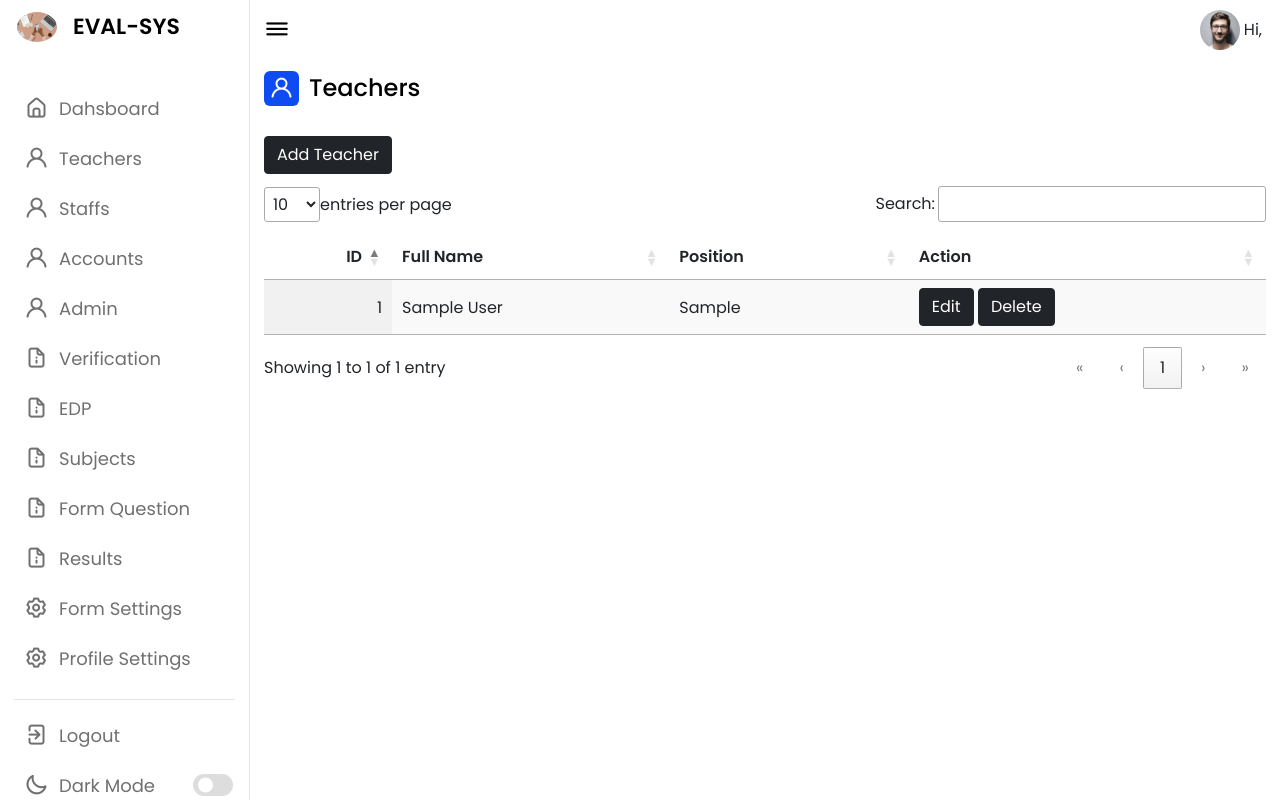
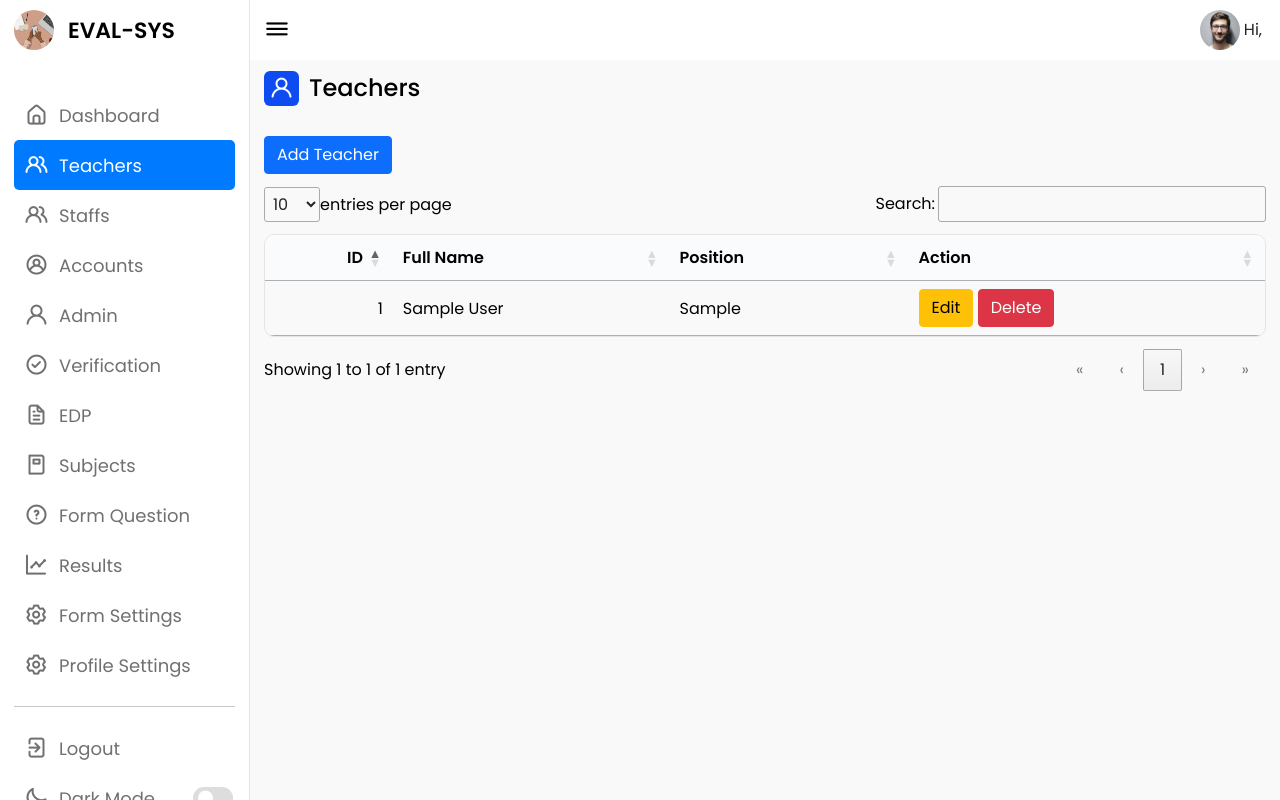
Before and after one commit to 119880/EvalSys, a PHP site: page /admin/teacher.php in a window 1280 px wide. Run offline with PHP 8.4, Linux system fonts and the light colour scheme; the visitor is signed in with stand-in values (Sample User, id 1); tables that the repository leaves empty hold one stand-in row (values such as "Sample post"); some libraries are stand-ins or nearby versions.

Commit message:
updated ui

```diff
--- a/admin/account.php
+++ b/admin/account.php
@@ -29,7 +29,7 @@ if ($method == "POST")
                     <span class="text">Accounts</span>
                 </div>
                 <a href="/admin/add_account.php" class="btn btn-dark acc-delete">Add Account</a>
-                <table id="accountTable" class="display">
+                <table id="accountTable" class="table-main">
                     <thead>
                         <tr>
                             <th>ID</th>
--- a/admin/admins.php
+++ b/admin/admins.php
@@ -29,7 +29,7 @@ if ($method == "POST")
                     <span class="text">Admins</span>
                 </div>
                 <a href="/admin/add_admin.php" class="btn btn-dark">Add Admin</a>
-                <table id="accountTable" class="display">
+                <table id="accountTable" class="table-main">
                     <thead>
                         <tr>
                             <th>ID</th>
--- a/admin/edp.php
+++ b/admin/edp.php
@@ -29,7 +29,7 @@ if ($method == "POST")
                     <span class="text">EDP</span>
                 </div>
                 <a href="/admin/add_edp.php" class="btn btn-dark acc-delete">Add EDP</a>
-                <table id="accountTable" class="display">
+                <table id="accountTable" class="table-main">
                     <thead>
                         <tr>
                             <th>Code</th>
--- a/admin/form_question.php
+++ b/admin/form_question.php
@@ -52,7 +52,7 @@ if (isset($_GET['type']))
                 </div>
                 <div class="mt-5">
                 <?php echo (empty($type))? '' : '<a href="/admin/add_question.php?type='.$type.'" class="btn btn-dark acc-delete">Add Question</a>';?>
-                    <table id="accountTable" class="display">
+                    <table id="accountTable" class="table-main">
                         <thead>
                             <tr>
                                 <th>ID</th>
--- a/admin/index.php
+++ b/admin/index.php
@@ -44,7 +44,7 @@ $history = get_recent();
                     <span class="text">Recent Activity</span>
                 </div>
 
-                <table data-order='[[ 0, "desc" ]]' id="accountTable" class="display">
+                <table data-order='[[ 0, "desc" ]]' id="accountTable" class="table-main">
                     <thead>
                         <tr>
                             <th>Date Submitted</th>
--- a/admin/nav.php
+++ b/admin/nav.php
@@ -1,3 +1,7 @@
+<?php
+$current_page = basename($_SERVER['PHP_SELF']);
+?>
+
 <nav class="main" style="overflow-y: scroll;">
     <div class="logo-name">
         <div class="logo-image">
@@ -9,57 +13,55 @@
 
     <div class="menu-items">
         <ul class="nav-links">
-            <li><a href="/admin">
+            <li><a href="/admin" class="<?= $current_page == 'index.php' ? 'active' : '' ?>">
                 <i class="uil uil-estate"></i>
-                <span class="link-name">Dahsboard</span>
+                <span class="link-name">Dashboard</span>
             </a></li>
-            <li><a href="/admin/teacher.php">
-                <i class="uil uil-user"></i>
+            <li><a href="/admin/teacher.php" class="<?= $current_page == 'teacher.php' ? 'active' : '' ?>">
+                <i class="uil uil-users-alt"></i>
                 <span class="link-name">Teachers</span>
             </a></li>
-            <li><a href="/admin/staff.php">
-                <i class="uil uil-user"></i>
+            <li><a href="/admin/staff.php" class="<?= $current_page == 'staff.php' ? 'active' : '' ?>">
+                <i class="uil uil-users-alt"></i>
                 <span class="link-name">Staffs</span>
             </a></li>
-            <li><a href="/admin/account.php">
-                <i class="uil uil-user"></i>
+            <li><a href="/admin/account.php" class="<?= $current_page == 'account.php' ? 'active' : '' ?>">
+                <i class="uil uil-user-circle"></i>
                 <span class="link-name">Accounts</span>
             </a></li>
-            <li><a href="/admin/admins.php">
+            <li><a href="/admin/admins.php" class="<?= $current_page == 'admins.php' ? 'active' : '' ?>">
             <i class="uil uil-user"></i>
             <span class="link-name">Admin</span>
             </a></li>
-            <li><a href="/admin/verification.php">
-                <i class="uil uil-document-info"></i>
+            <li><a href="/admin/verification.php" class="<?= $current_page == 'verification.php' ? 'active' : '' ?>">
+                <i class="uil uil-check-circle"></i>
                 <span class="link-name">Verification</span>
             </a></li>
-            <li><a href="/admin/edp.php">
-                <i class="uil uil-document-info"></i>
+            <li><a href="/admin/edp.php" class="<?= $current_page == 'edp.php' ? 'active' : '' ?>">
+                <i class="uil uil-file-alt"></i>
                 <span class="link-name">EDP</span>
             </a></li>
-            <li><a href="/admin/subjects.php">
-                <i class="uil uil-document-info"></i>
+            <li><a href="/admin/subjects.php" class="<?= $current_page == 'subjects.php' ? 'active' : '' ?>">
+                <i class="uil uil-book"></i>
                 <span class="link-name">Subjects</span>
             </a></li>
-            <li><a href="/admin/form_question.php">
-                <i class="uil uil-document-info"></i>
+            <li><a href="/admin/form_question.php" class="<?= $current_page == 'form_question.php' ? 'active' : '' ?>">
+                <i class="uil uil-question-circle"></i>
                 <span class="link-name">Form Question</span>
             </a></li>
-            <li><a href="/admin/results.php">
-                <i class="uil uil-document-info"></i>
+            <li><a href="/admin/results.php" class="<?= $current_page == 'results.php' ? 'active' : '' ?>">
+                <i class="uil uil-chart-line"></i>
                 <span class="link-name">Results</span>
             </a></li>
-            <li><a href="/admin/form_settings.php">
+            <li><a href="/admin/form_settings.php" class="<?= $current_page == 'form_settings.php' ? 'active' : '' ?>">
                 <i class="uil uil-setting"></i>
                 <span class="link-name">Form Settings</span>
             </a></li>
-            <li><a href="/admin/settings.php">
+            <li><a href="/admin/settings.php" class="<?= $current_page == 'settings.php' ? 'active' : '' ?>">
             <i class="uil uil-setting"></i>
             <span class="link-name">Profile Settings</span>
             </a></li>
-        </ul>
-
-        <ul class="logout-mode">
+            <hr>
             <li><a href="/admin/login.php?logout=1">
                 <i class="uil uil-signout"></i>
                 <span class="link-name">Logout</span>
--- a/admin/results.php
+++ b/admin/results.php
@@ -66,7 +66,7 @@ if ($method == "POST")
                     <a href="#" id="enterBtn" class="btn btn-primary">Enter</a>
                 </div>
                 <div class="mt-5">
-                    <table data-order='[[ 0, "desc" ]]' id="accountTable" class="display">
+                    <table data-order='[[ 0, "desc" ]]' id="accountTable" class="table-main">
                         <thead>
                             <tr>
                                 <th>Date Updated</th>
--- a/admin/staff.php
+++ b/admin/staff.php
@@ -29,7 +29,7 @@ if ($method == "POST")
                     <span class="text">Staffs</span>
                 </div>
                 <a href="/admin/add_staff.php" class="btn btn-dark">Add Staff</a>
-                <table id="accountTable" class="display">
+                <table id="accountTable" class="table-main">
                     <thead>
                         <tr>
                             <th>ID</th>
--- a/admin/studyload.php
+++ b/admin/studyload.php
@@ -40,7 +40,7 @@ $user = (object) $response->fetch_assoc();
                     <span class="text"><?php echo "(".$user->school_id.")".$user->fname." ".$user->lname."'s Study Load";?></span>
                 </div>
                 <a href="/admin/add_studyload.php?id=<?php echo $user->id ?>" class="btn btn-dark acc-delete">Add</a>
-                <table id="accountTable" class="display">
+                <table id="accountTable" class="table-main">
                     <thead>
                         <tr>
                             <th>EDP Code</th>
--- a/admin/subjects.php
+++ b/admin/subjects.php
@@ -29,7 +29,7 @@ if ($method == "POST")
                     <span class="text">Subjects</span>
                 </div>
                 <a href="/admin/add_subject.php" class="btn btn-dark acc-delete">Add Subject</a>
-                <table id="accountTable" class="display">
+                <table id="accountTable" class="table-main">
                     <thead>
                         <tr>
                             <th>ID</th>
--- a/admin/teacher.php
+++ b/admin/teacher.php
@@ -28,9 +28,9 @@ if ($method == "POST")
                     <i class="uil uil-user"></i>
                     <span class="text">Teachers</span>
                 </div>
-                <a href="/admin/add_teacher.php" class="btn btn-dark acc-delete">Add Teacher</a>
-                <table id="accountTable" class="display">
-                    <thead>
+                <a href="/admin/add_teacher.php" class="btn btn-primary acc-delete">Add Teacher</a>
+                <table id="accountTable" class="table-main">
+                    <thead class="table-head">
                         <tr>
                             <th>ID</th>
                             <th>Full Name</th>
@@ -49,8 +49,8 @@ if ($method == "POST")
                                 <td>'.$user["fname"].' '.$user["lname"].'</td>
                                 <td>'.$user["acronym"].'</td>
                                 <td>
-                                    <a href="/admin/view_teacher.php?id='.$user["id"].'" class="btn btn-dark">Edit</a>
-                                    <button type="button" class="btn btn-dark acc-delete" data-bs-toggle="modal" data-bs-target="#deleteBtn">Delete</button>
+                                    <a href="/admin/view_teacher.php?id='.$user["id"].'" class="btn btn-warning">Edit</a>
+                                    <button type="button" class="btn btn-danger acc-delete" data-bs-toggle="modal" data-bs-target="#deleteBtn">Delete</button>
                                 </td>
                                 </tr>';
                             }
--- a/admin/verification.php
+++ b/admin/verification.php
@@ -28,7 +28,7 @@ if ($method == "POST")
                     <i class="uil uil-user"></i>
                     <span class="text">User Verification</span>
                 </div>
-                <table id="accountTable" class="display">
+                <table id="accountTable" class="table-main">
                     <thead>
                         <tr>
                             <th>Form ID</th>
--- a/admin/view_evaluated.php
+++ b/admin/view_evaluated.php
@@ -87,7 +87,7 @@ $user = (object) $response->fetch_assoc();
                     <a href="#" id="enterBtn" class="btn btn-primary">Enter</a>
                 </div>
                 <div class="mt-5">
-                    <table data-order='[[ 0, "desc" ]]' id="accountTable" class="display">
+                    <table data-order='[[ 0, "desc" ]]' id="accountTable" class="table-main">
                         <thead>
                             <tr>
                                 <th>Date Submitted</th>
--- a/admin/view_result.php
+++ b/admin/view_result.php
@@ -48,7 +48,7 @@ $info = (object) $response->info->fetch_assoc();
                     <span class="text"><?php echo ($_GET['type'] == "Teacher")? $info->edp_code . " (" . $info->name . ") " . $info->fname . " " . $info->lname : $info->fname . " " . $info->lname;?>'s Evaluation Results</span>
                 </div>
                 <div class="mt-3">
-                    <table data-page-length='25' id="accountTable" class="display">
+                    <table data-page-length='25' id="accountTable" class="table-main">
                         <thead>
                             <tr>
                                 <th>Skills</th>
--- a/assets/css/admin.css
+++ b/assets/css/admin.css
@@ -18,6 +18,8 @@
     --box2-color: #FFE6AC;
     --box3-color: #E7D1FC;
     --title-icon-color: #fff;
+    --table-head-color: #F9FBFC;
+    --panel2-color: #f9f9f9;
 
     /* ====== Transition ====== */
     --tran-05: all 0.5s ease;
@@ -28,8 +30,8 @@
 body{
     min-height: 100vh;
     margin: 0;
-    background-color: var(--primary-color);
 }
+
 body.dark{
     --primary-color: #3A3B3C;
     --panel-color: #242526;
@@ -41,7 +43,10 @@ body.dark{
     --box2-color: #3A3B3C;
     --box3-color: #3A3B3C;
     --title-icon-color: #CCC;
+    --table-head-color: #333;
+    --panel2-color: #3C4042;
 }
+
 /* === Custom Scroll Bar CSS === */
 ::-webkit-scrollbar {
     width: 8px;
@@ -81,7 +86,7 @@ ol, ul {
 }
 
 nav.close{
-    width: 73px;
+    width: 80px;
 }
 nav .logo-name{
     display: flex;
@@ -90,12 +95,12 @@ nav .logo-name{
 nav .logo-image{
     display: flex;
     justify-content: center;
-    min-width: 45px;
 }
 nav .logo-image img{
     width: 40px;
+    height: 40px;
     object-fit: cover;
-    border-radius: 50%;
+    border-radius: 100%;
 }
 
 nav .logo-name .logo_name{
@@ -165,6 +170,23 @@ body.dark .nav-links li a:hover i,
 body.dark .nav-links li a:hover .link-name{
     color: var(--text-color);
 }
+
+.nav-links a.active {
+    background-color: #007bff;
+    border-radius: 5px;
+    color: white;
+}
+
+.nav-links a.active .link-name,
+.nav-links a.active i {
+    color: white;
+}
+
+.nav-links a.active:hover i,
+.nav-links a.active:hover .link-name {
+    color: white;
+}
+
 .menu-items .logout-mode{
     padding-top: 10px;
     border-top: 1px solid var(--border-color);
@@ -192,6 +214,8 @@ body.dark .nav-links li a:hover .link-name{
     border-radius: 25px;
     background-color: var(--toggle-color);
 }
+
+
 .switch:before{
     content: "";
     position: absolute;
@@ -211,16 +235,18 @@ body.dark .switch:before{
 .dashboard{
     position: relative;
     left: 250px;
-    background-color: var(--panel-color);
+    background-color: var(--panel2-color);
     min-height: 100vh;
     width: calc(100% - 250px);
     padding: 10px 14px;
     transition: var(--tran-05);
 }
+
 nav.close ~ .dashboard{
     left: 73px;
     width: calc(100% - 73px);
 }
+
 .dashboard .top{
     position: fixed;
     top: 0;
@@ -366,6 +392,7 @@ nav.close ~ .dashboard .top{
     color: var(--text-color);
 }
 
+
 @media (max-width: 1000px) {
     nav{
         width: 500px;
@@ -426,7 +453,7 @@ nav.close ~ .dashboard .top{
         width: 0px;
     }
     nav.close{
-        width: 73px;
+        width: 80px;
     }
     nav .logo_name{
         opacity: 0;
@@ -461,3 +488,33 @@ nav.close ~ .dashboard .top{
         width: 100%;
     }
 }
+
+.table-main {
+    width: 100%;
+    border-collapse: separate; /* Use separate to allow border-radius */
+    border-spacing: 0; /* Remove spacing between cells */
+    margin: 20px 0;
+    font-size: 1em;
+    border: 1px solid var(--border-color);
+    color: var(--text-color); /* Use CSS variable */
+    font-family: 'Segoe UI', Tahoma, Geneva, Verdana, sans-serif;
+    min-width: 400px;
+    box-shadow: 0 0 20px var(--box-shadow-color);
+    border-radius: 10px; /* Apply border-radius to the table */
+    overflow: hidden; /* Ensure the border-radius is visible */
+}
+
+.table-main thead tr {
+    background-color: var(--table-head-color);
+    color: var(--text-color); /* Use CSS variable */
+    text-align: left;
+    font-weight: bold;
+}
+
+.dt-info {
+    color: var(--text-color) !important;
+}
+
+label {
+    color: var(--text-color);
+}
```
Also changed, not shown: assets/css/signin.css (+9 -5 lines), login.php (+8 -6 lines). Lines whose indentation alone changed are shown as unchanged.
